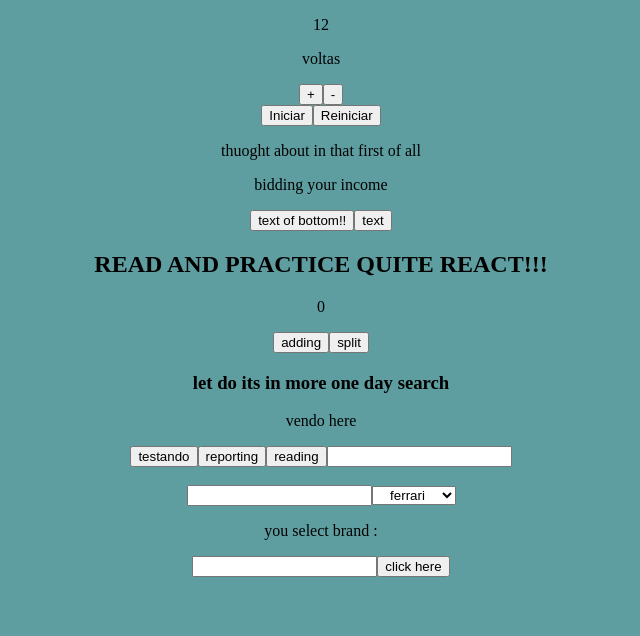
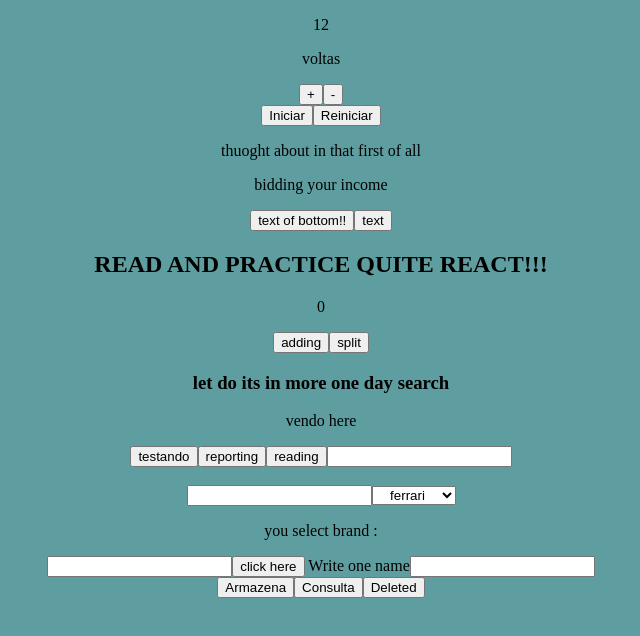
Before and after one commit to felipe-programador-18/traning-react, a React (Create React App) app in the folder myapp/: page / in a window 1280 px wide. Shown: the top 636 px of the page, without its empty margins (319-959 px from the left). Built offline with nearby package versions, Linux system fonts and the light colour scheme.

Commit message:
c16 - test something localstorege

```diff
--- a/myapp/src/App.js
+++ b/myapp/src/App.js
@@ -72,6 +72,25 @@ const Messagese = (props) => {
 
 
 function App() {
+
+  //traning more and more this !!!
+  // try localstorage now!!!
+  const [nome, setNome] = useState()
+
+  const Armazena = (chave, valor) =>{
+    localStorage.setItem(chave,valor)
+  }
+
+  const Consulta = (chave) =>{
+    console.log(localStorage.getItem(chave))
+  }
+
+  const Deleted =(chave) => {
+   localStorage.removeItem(chave)
+  }
+////////////////////////////////////////////////////
+
+
   //try caught value in the onchange submenu
    const [seleciona, setseleciona] = useState('')
 
@@ -187,6 +206,21 @@ function App() {
 
     <Button text='click here' onClick={Together} />
     {adiciona}
+
+
+
+
+
+
+
+   <label> Write one name</label>
+   <input type='text'   value={nome}    onChange={(e)=> setNome(e.target.value)} /><br/>
+   <button onClick={()=> Armazena('ls_name', nome)}>Armazena </button>
+   <button  onClick={()=> Consulta('ls_name')}>Consulta </button>
+   <button onClick={()=> Deleted('ls_name')}>Deleted</button>
+
+
+
     </div>
 
 
```
